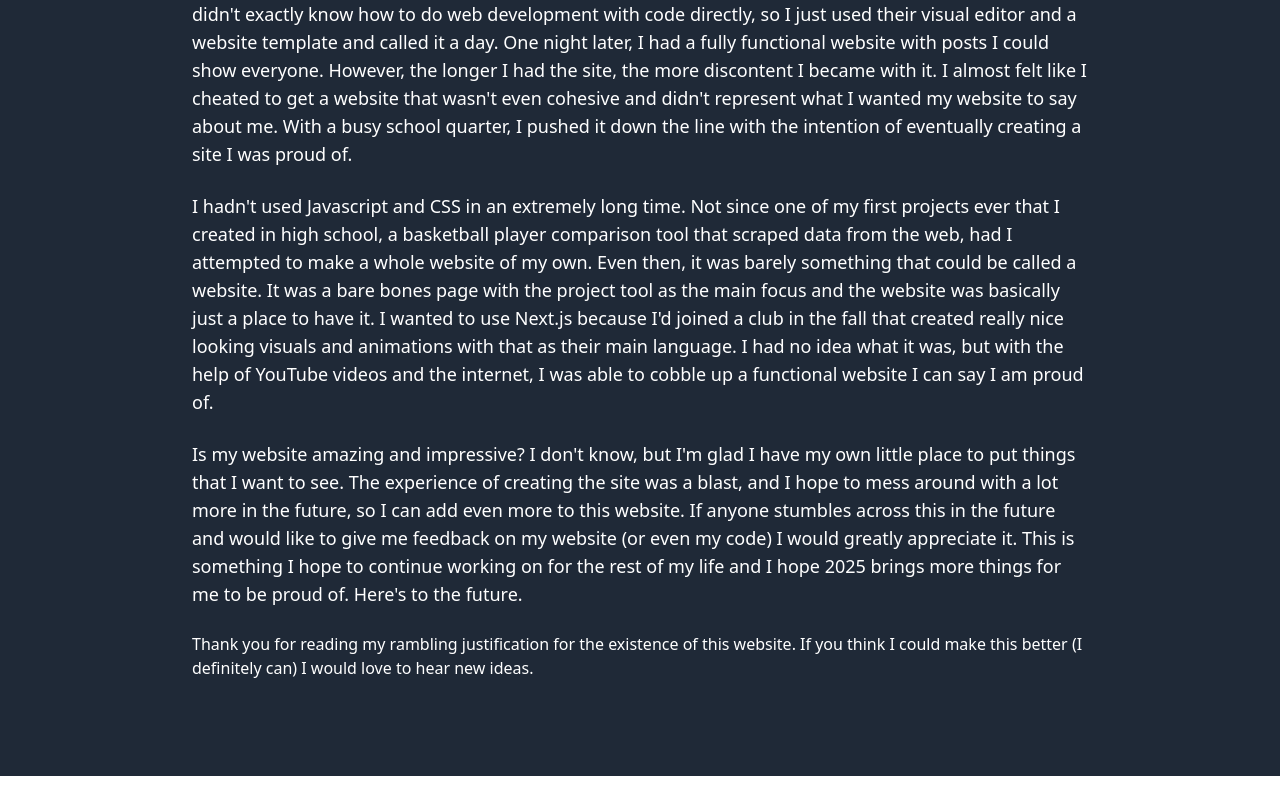
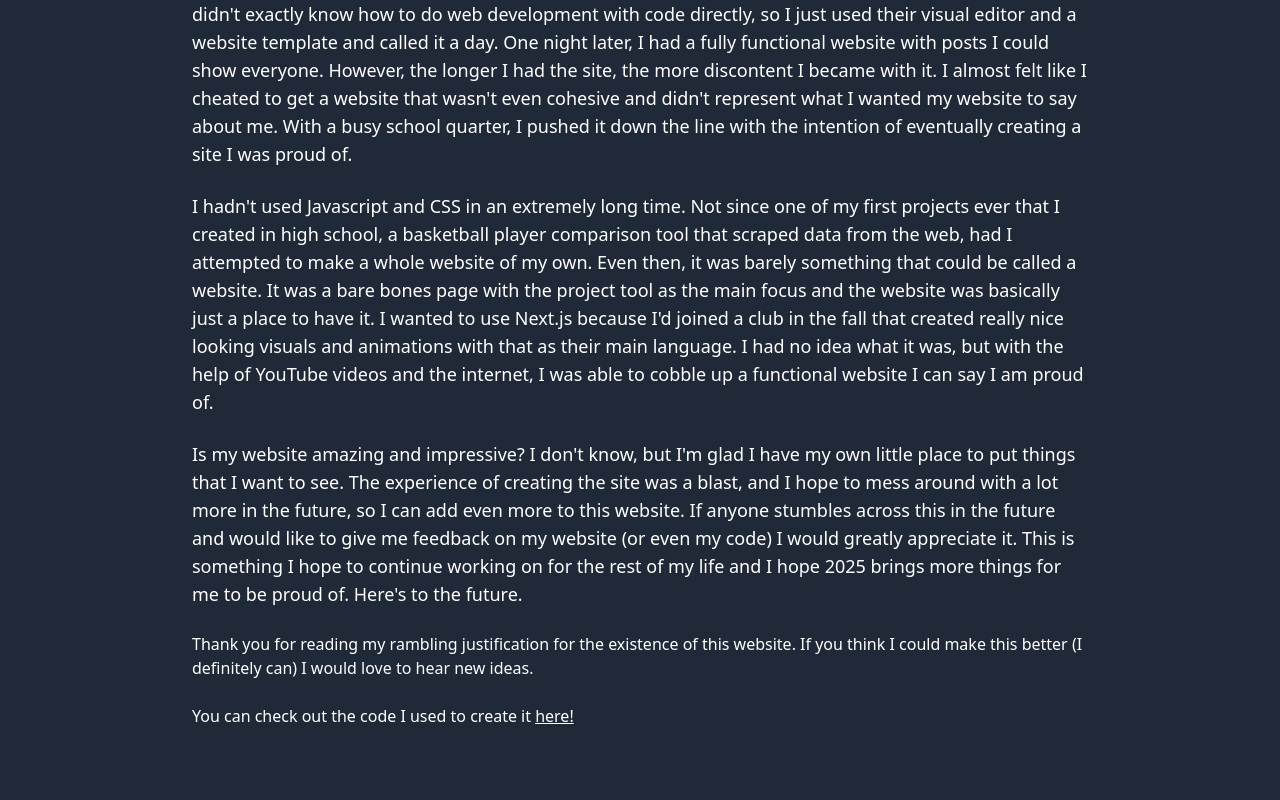
Before and after one commit to narenp12/portfolio_site, a Next.js app: page /blog2 in a window 1280 px wide. Shown: the part 1048-1848 px from the top of the page. Before the commit the page ends 1824 px from the top, so only its background shows below. Built offline with nearby package versions, Linux system fonts and the light colour scheme.

Commit message:
Added repo link to blog post - why I made the website

```diff
--- a/src/app/blog2/page.jsx
+++ b/src/app/blog2/page.jsx
@@ -20,7 +20,7 @@ export default function Post1() {
 
             {/* Project Tagline */}
             <p className="text-xl text-white mb-8 text-center">
-               My own little place to post into the void
+                My own little place to post into the void
             </p>
 
             {/* Project Image */}
@@ -71,6 +71,13 @@ export default function Post1() {
                     Thank you for reading my rambling justification for the existence of this website. If you think I could make this better (I definitely can) I would love to hear new ideas.
                 </p>
 
+                <p>
+                    You can check out the code I used to create it <Link
+                        href="https://github.com/narenp12/portfolio_site"
+                        className="text-white underline"
+                    > here! </Link>
+                </p>
+
             </section>
         </main>
     );
```
